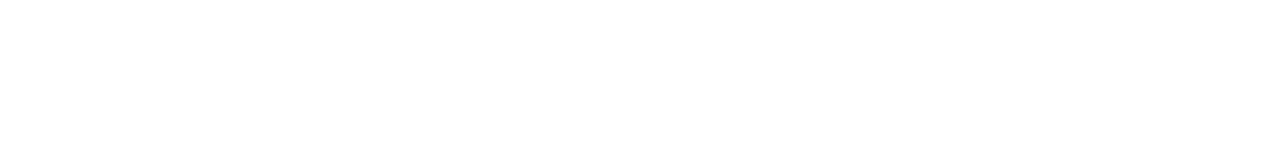
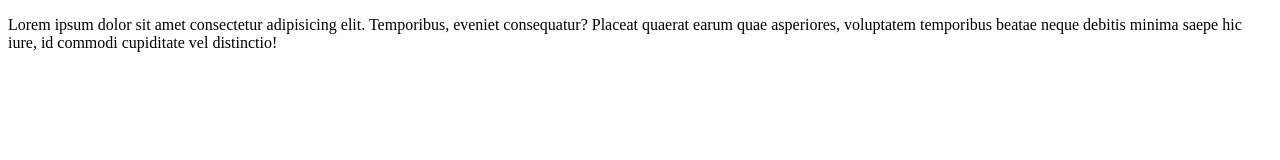
Before and after one commit to WizNoddy/demo, a plain HTML site: page index.html in a window 1280 px wide. Drawn offline with Linux system fonts and the light colour scheme.

Commit message:
this is my second commit

```diff
--- a/index.html
+++ b/index.html
@@ -7,6 +7,6 @@
     <title>Document</title>
 </head>
 <body>
-
+    <p>Lorem ipsum dolor sit amet consectetur adipisicing elit. Temporibus, eveniet consequatur? Placeat quaerat earum quae asperiores, voluptatem temporibus beatae neque debitis minima saepe hic iure, id commodi cupiditate vel distinctio!</p>
 </body>
 </html>
```
